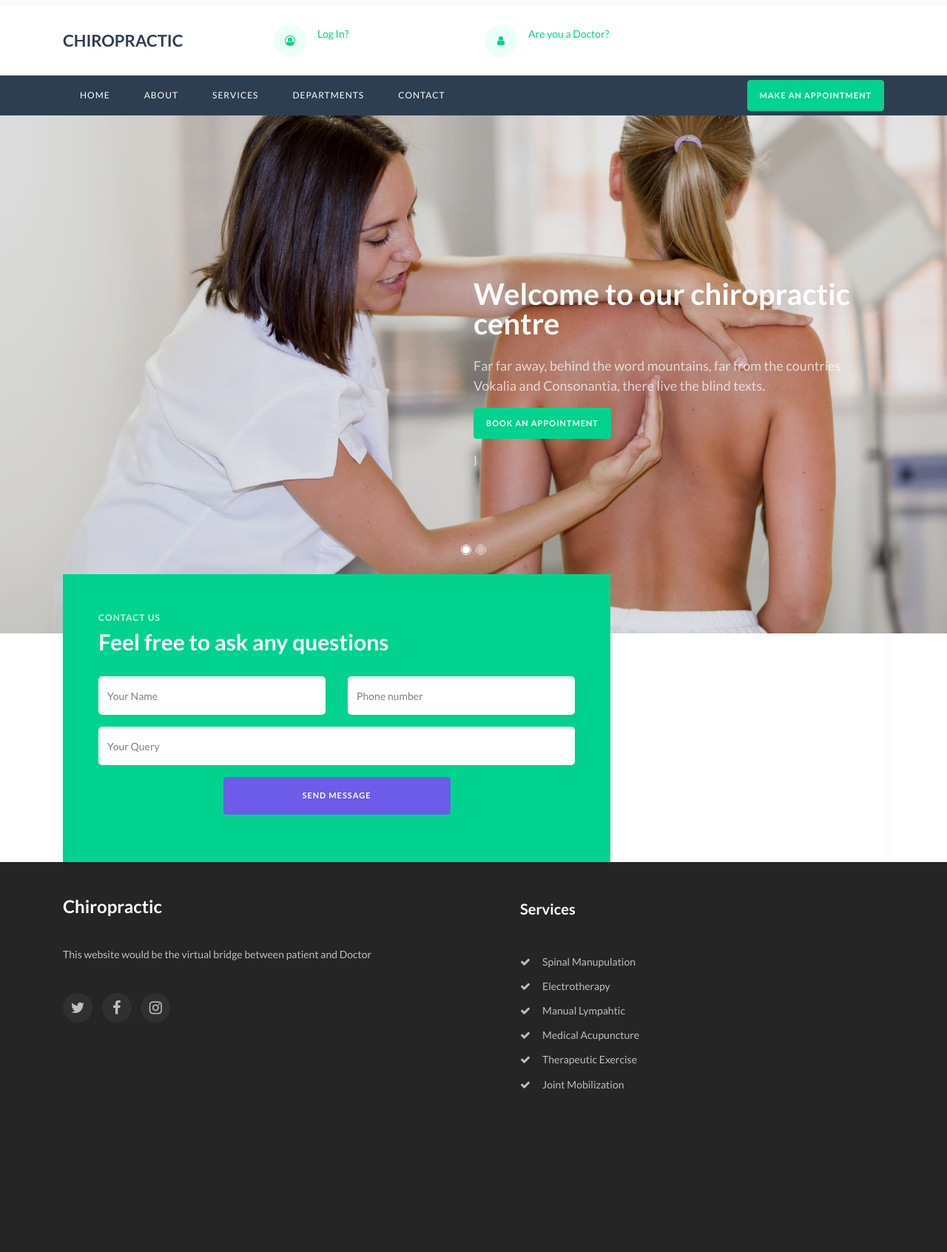
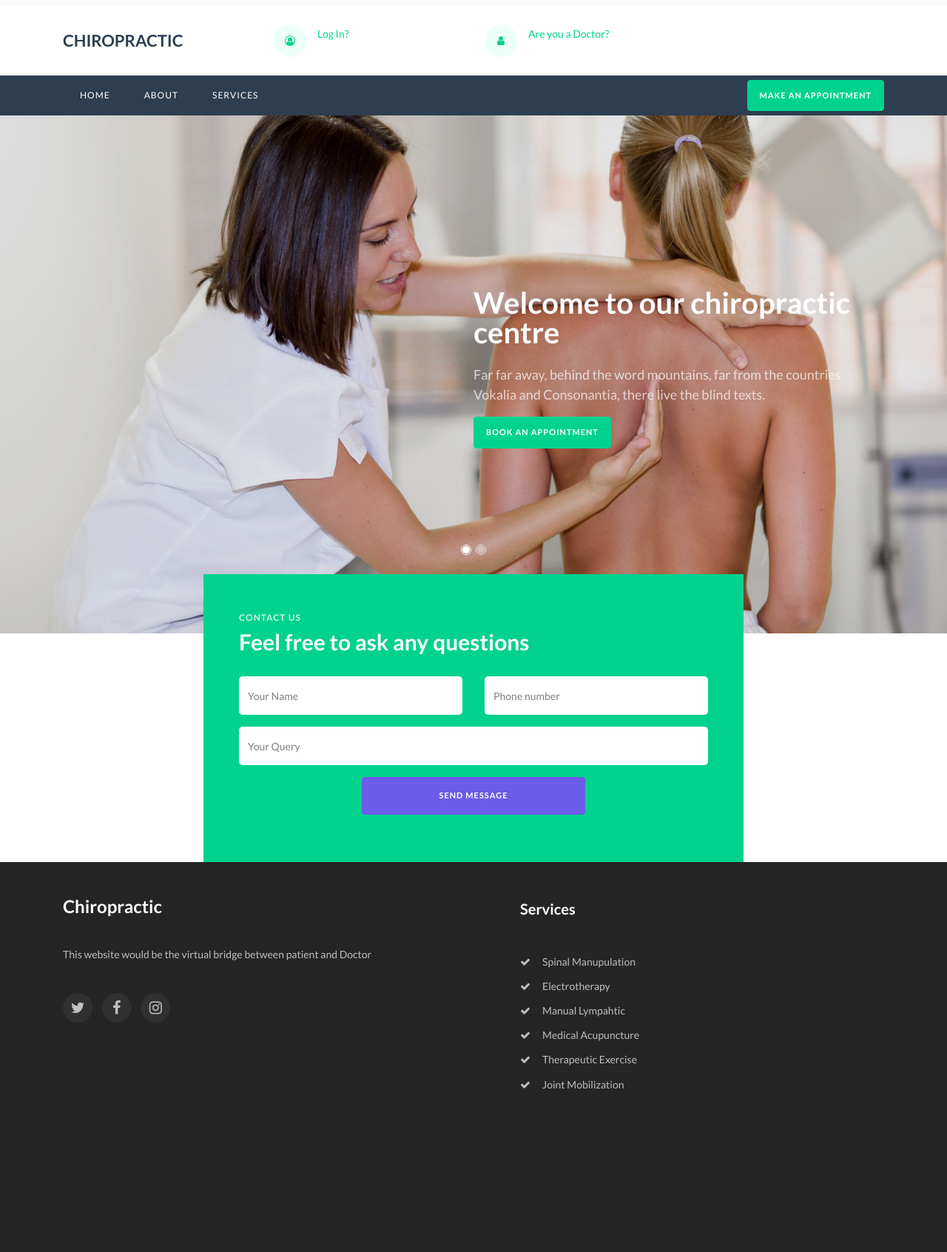
Before and after one commit to mehedi10376/DoctorCounsultaion, a Django app: page / in a window 1280 px wide. Shown: the whole page at 74% size. Run offline with Django 3.2, Linux system fonts and the light colour scheme; some libraries are stand-ins or nearby versions.

Commit message:
minor changes

```diff
--- a/consultaion/accounts/templates/accounts/base.html
+++ b/consultaion/accounts/templates/accounts/base.html
@@ -95,9 +95,7 @@
 	        	<li class="nav-item {% block about %}{% endblock %} "><a href="\about" class="nav-link">About</a></li>
 
             <li class="nav-item {% block doctorview %}{% endblock %}" "><a href="{% url 'doctorview' %}" class="nav-link">Services</a></li>
-	        	<li class="nav-item department "><a href="\department" class="nav-link">Departments</a></li>
 
-	           <li class="nav-item contact "><a href="\contact" class="nav-link">Contact</a></li>
 
 	        </ul>
 	      </div>
--- a/consultaion/accounts/templates/accounts/index.html
+++ b/consultaion/accounts/templates/accounts/index.html
@@ -15,7 +15,7 @@
 			            <p>Far far away, behind the word mountains, far from the countries Vokalia and Consonantia, there live the blind texts.</p>
 
 						<p><a href="\log" class="btn btn-primary">Book an appointment</a></p>
-						}
+
 		            </div>
 		          </div>
 		        </div>
@@ -46,9 +46,9 @@
         <div class="overlay"></div>
     <div class="container">
         <div class="row d-md-flex justify-content-center">
-            <div class="col-md-12">
+            <div class="col-md-8">
                 <div class="wrap-appointment d-md-flex">
-                    <div class="col-md-8 bg-primary p-5 heading-section heading-section-white">
+                    <div class="bg-primary p-5 heading-section heading-section-white">
                         <span class="subheading">Contact Us</span>
                         <h2 class="mb-4">Feel free to ask any questions</h2>
                         <form action="#" class="appointment">
--- a/consultaion/hospitals/templates/hospitals/doctorView.html
+++ b/consultaion/hospitals/templates/hospitals/doctorView.html
@@ -71,8 +71,8 @@
 									<p>{{i.institution}}.</p>
 									<ul class="ftco-social text-center">
 
-		                <li class="ftco-animate fadeInUp ftco-animated"><a href="{%url 'appointment' i.user.username %}" class="d-flex align-items-center justify-content-center"><span class="fa fa-google"></span></a></li>
-		                <li class="ftco-animate fadeInUp ftco-animated"><a href="#" class="d-flex align-items-center justify-content-center"><span class="fa fa-instagram"></span></a></li>
+		                <li class="ftco-animate fadeInUp ftco-animated"><a href="{%url 'appointment' i.user.username %}" class="d-flex align-items-center justify-content-center"><span class="fa fa-address-book"></span></a></li>
+
 		              </ul>
 	              </div>
 							</div>
```
Also changed, not shown: consultaion/db.sqlite3.
